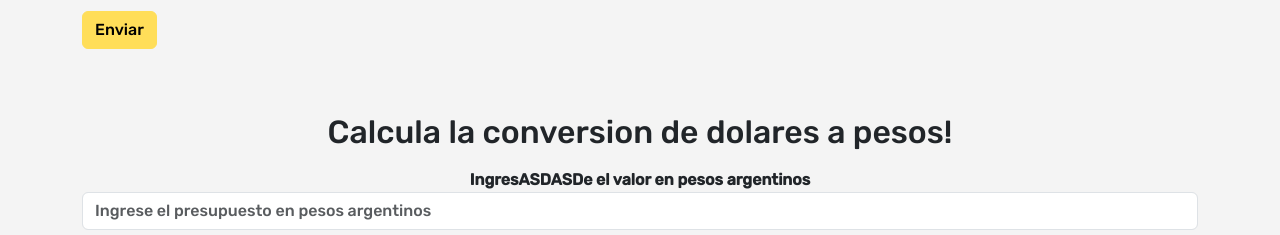
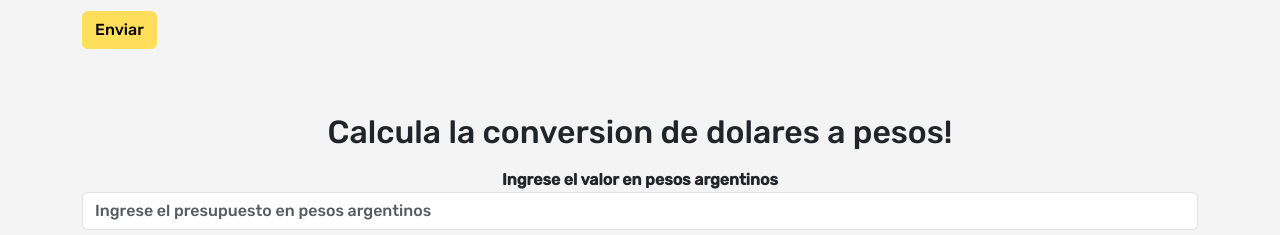
Before and after one commit to davidicabello/zille-argentina-programa, a website: page index.html in a window 1280 px wide. Shown: the part 3791-4026 px from the top of the page. Drawn offline with nearby package versions, Linux system fonts and the light colour scheme; a web font is replaced by a local one.

Commit message:
borre asdasdasd

```diff
--- a/index.html
+++ b/index.html
@@ -302,7 +302,7 @@
                     <h2 class="my-3 d-flex flex-column justify-content-center align-items-center">Calcula la conversion
                         de dolares a pesos!</h2>
                     <div class="col-md-12 d-flex flex-column justify-content-center align-items-center">
-                        <label for="presupuesto-input">IngresASDASDe el valor en pesos argentinos</label>
+                        <label for="presupuesto-input">Ingrese el valor en pesos argentinos</label>
                         <input class="form-control" type="number" id="presupuesto-input"
                             placeholder="Ingrese el presupuesto en pesos argentinos">
                         <button class="btn btn-primary my-2" id="calcular-btn"
```
